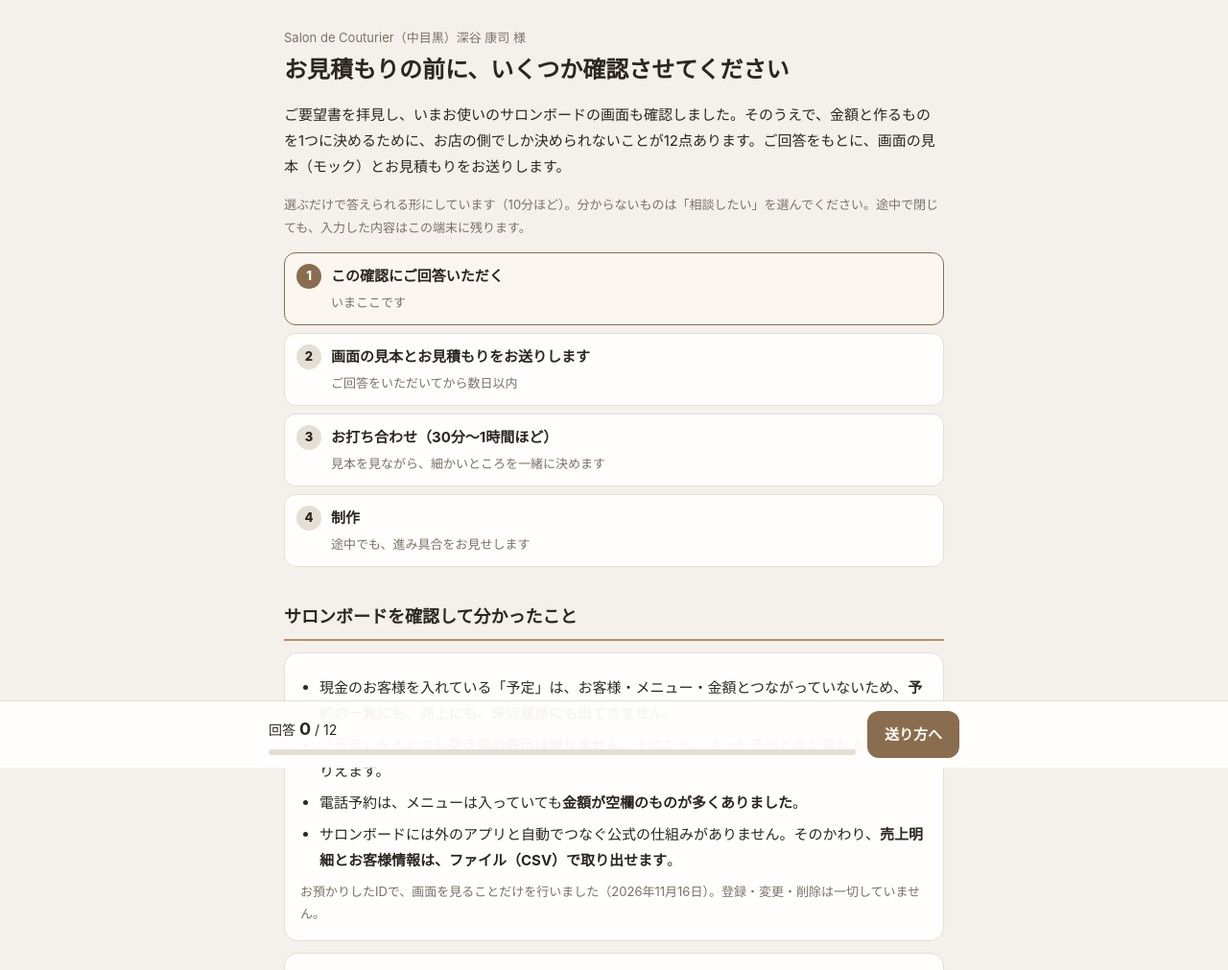
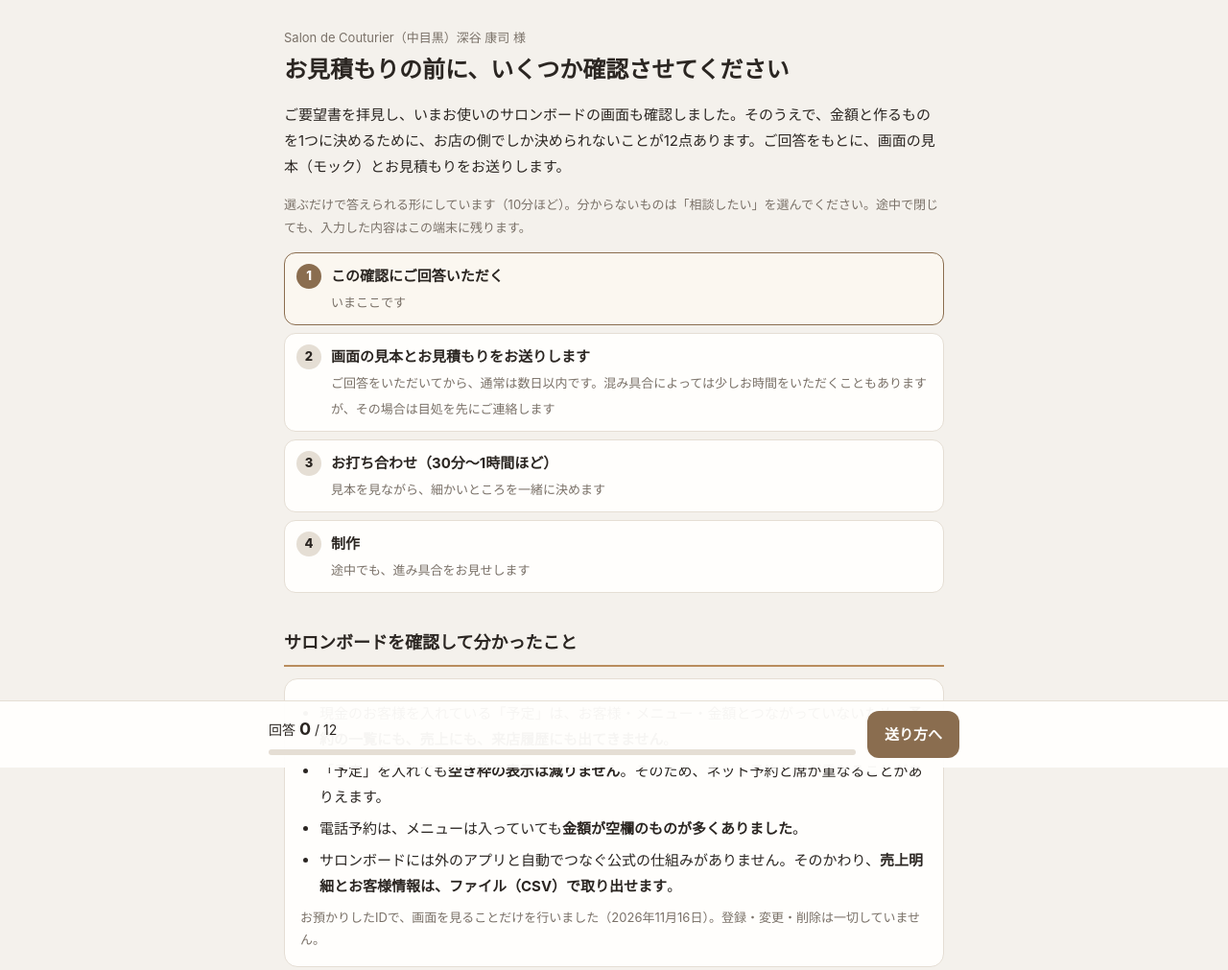
Before and after one commit to nnhr-nunu/proposal-pages, a plain HTML site: page couturier/index.html in a window 1280 px wide. Shown: the top 1011 px of the page at 96% size. Drawn offline with Linux system fonts and the light colour scheme.

Commit message:
couturier: 見本・見積もり送付の時期の文面を緩和（混雑時は目処を先に連絡する旨を追加）

```diff
--- a/couturier/index.html
+++ b/couturier/index.html
@@ -83,7 +83,7 @@ details.note[open] summary::before{ content:"－ ";}
 
 <ol class="steps">
 <li class="now"><span class="n">1</span><div><b>この確認にご回答いただく</b><span class="d">いまここです</span></div></li>
-<li><span class="n">2</span><div><b>画面の見本とお見積もりをお送りします</b><span class="d">ご回答をいただいてから数日以内</span></div></li>
+<li><span class="n">2</span><div><b>画面の見本とお見積もりをお送りします</b><span class="d">ご回答をいただいてから、通常は数日以内です。混み具合によっては少しお時間をいただくこともありますが、その場合は目処を先にご連絡します</span></div></li>
 <li><span class="n">3</span><div><b>お打ち合わせ（30分〜1時間ほど）</b><span class="d">見本を見ながら、細かいところを一緒に決めます</span></div></li>
 <li><span class="n">4</span><div><b>制作</b><span class="d">途中でも、進み具合をお見せします</span></div></li>
 </ol>
```
